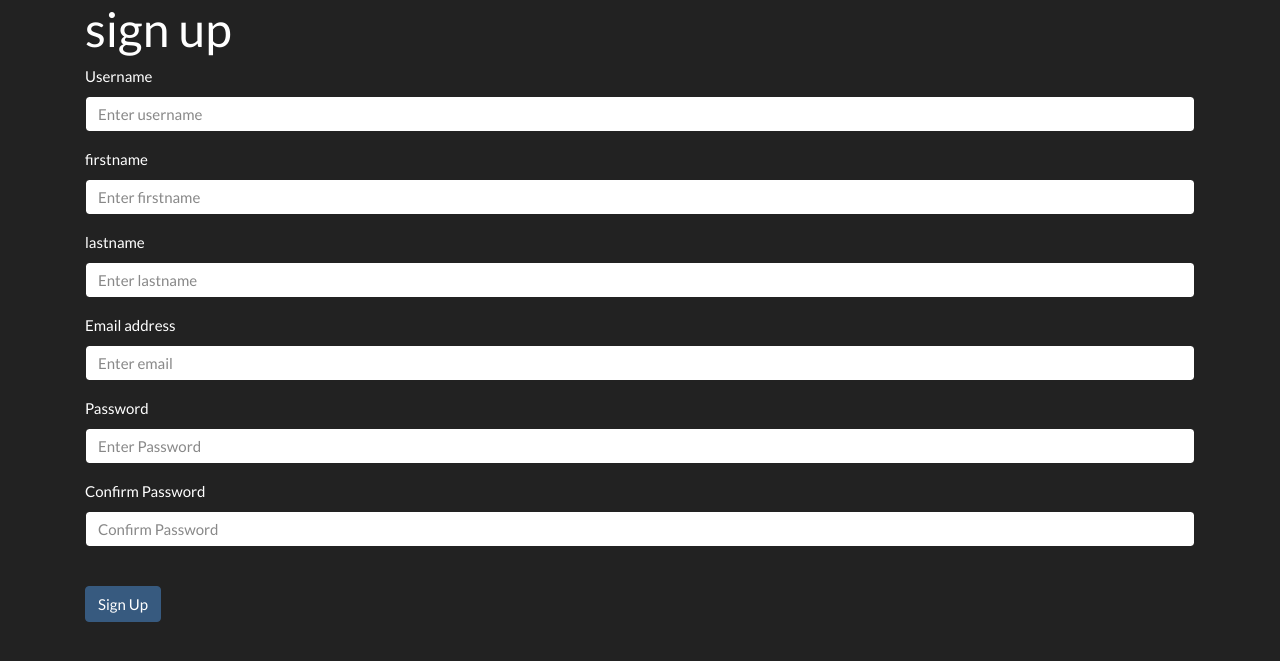
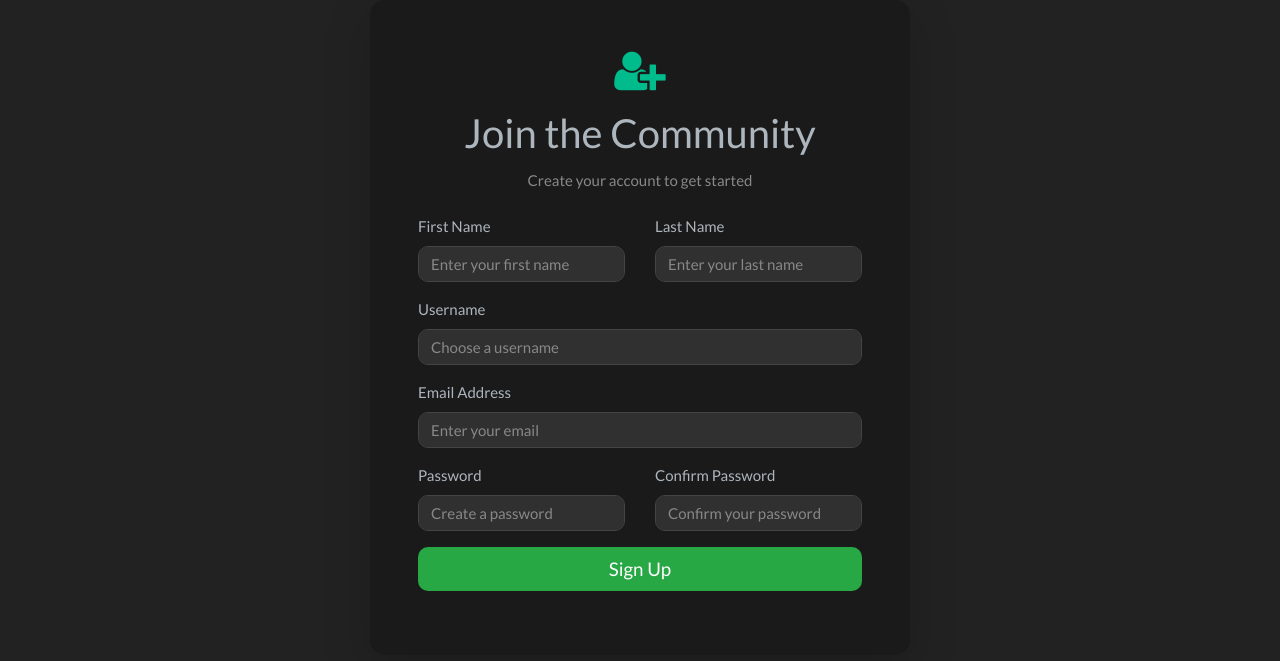
Before and after one commit to ruffaina2431/power-ranking-web-app, a Flask app: page /sign-up in a window 1280 px wide. Shown: the part 71-732 px from the top of the page. Run offline with Flask 2, Linux system fonts and the light colour scheme; some libraries are stand-ins or nearby versions.

Commit message:
`Refactored login and sign up templates with improved styling and layout.`

```diff
--- a/website/templates/sign_up.html
+++ b/website/templates/sign_up.html
@@ -24,34 +24,58 @@ Security Features:
 -->
 {% block title %} Sign up {% endblock %}
 {% block content %}
-
-<h1>sign up</h1>
+<div class="row justify-content-center">
+    <div class="col-md-8 col-lg-6">
+        <div class="card shadow-lg border-0" style="background-color: #1a1a1a; border-radius: 15px;">
+            <div class="card-body p-5">
+                <div class="text-center mb-4">
+                    <i class="fa fa-user-plus fa-3x text-success mb-3" aria-hidden="true"></i>
+                    <h2 class="card-title text-light">Join the Community</h2>
+                    <p class="text-muted">Create your account to get started</p>
+                </div>
                 <form method="POST">
+                    <div class="row">
+                        <div class="col-md-6">
                             <div class="form-group">
-        <label for="username">Username</label>
-        <input type="text" class="form-control" id="username" name="username" placeholder="Enter username" required>
+                                <label for="firstname" class="text-light">First Name</label>
+                                <input type="text" class="form-control bg-dark text-light border-secondary" id="firstname" name="firstname" placeholder="Enter your first name" required style="border-radius: 10px;">
+                            </div>
+                        </div>
+                        <div class="col-md-6">
+                            <div class="form-group">
+                                <label for="lastname" class="text-light">Last Name</label>
+                                <input type="text" class="form-control bg-dark text-light border-secondary" id="lastname" name="lastname" placeholder="Enter your last name" required style="border-radius: 10px;">
+                            </div>
+                        </div>
                     </div>
                     <div class="form-group">
-        <label for="full_name">firstname</label>
-        <input type="text" class="form-control" id="firstname" name="firstname" placeholder="Enter firstname" required>
+                        <label for="username" class="text-light">Username</label>
+                        <input type="text" class="form-control bg-dark text-light border-secondary" id="username" name="username" placeholder="Choose a username" required style="border-radius: 10px;">
                     </div>
                     <div class="form-group">
-        <label for="full_name">lastname</label>
-        <input type="text" class="form-control" id="lastname" name="lastname" placeholder="Enter lastname" required>
+                        <label for="email" class="text-light">Email Address</label>
+                        <input type="email" class="form-control bg-dark text-light border-secondary" id="email" name="email" placeholder="Enter your email" required style="border-radius: 10px;">
                     </div>
+                    <div class="row">
+                        <div class="col-md-6">
                             <div class="form-group">
-        <label for="email">Email address</label>
-        <input type="email" class="form-control" id="email" name="email" placeholder="Enter email" required>
+                                <label for="password1" class="text-light">Password</label>
+                                <input type="password" class="form-control bg-dark text-light border-secondary" id="password1" name="password1" placeholder="Create a password" required style="border-radius: 10px;">
                             </div>
+                        </div>
+                        <div class="col-md-6">
                             <div class="form-group">
-        <label for="password1">Password</label>
-        <input type="password" class="form-control" id="password1" name="password1" placeholder="Enter Password" required>
+                                <label for="password2" class="text-light">Confirm Password</label>
+                                <input type="password" class="form-control bg-dark text-light border-secondary" id="password2" name="password2" placeholder="Confirm your password" required style="border-radius: 10px;">
                             </div>
-    <div class="form-group">
-        <label for="password2">Confirm Password</label>
-        <input type="password" class="form-control" id="password2" name="password2" placeholder="Confirm Password" required>
                         </div>
-    <br />
-    <button type="submit" class="btn btn-primary">Sign Up</button>
+                    </div>
+                    <div class="form-group text-center">
+                        <button type="submit" class="btn btn-success btn-lg w-100" style="border-radius: 10px; background-color: #28a745; border: none;">Sign Up</button>
+                    </div>
                 </form>
+            </div>
+        </div>
+    </div>
+</div>
 {% endblock %}
```
Also changed, not shown: website/templates/login.html (+25 -15 lines). Lines whose indentation alone changed are shown as unchanged.
